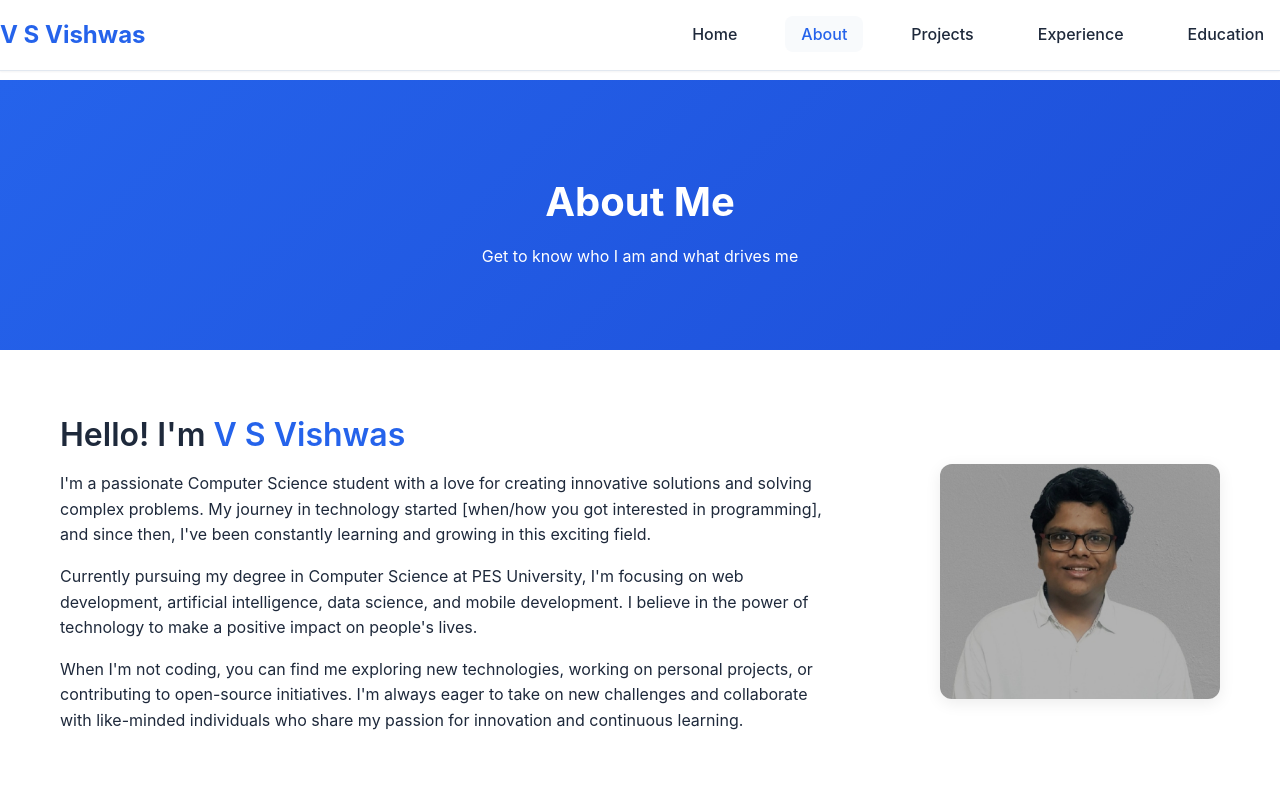
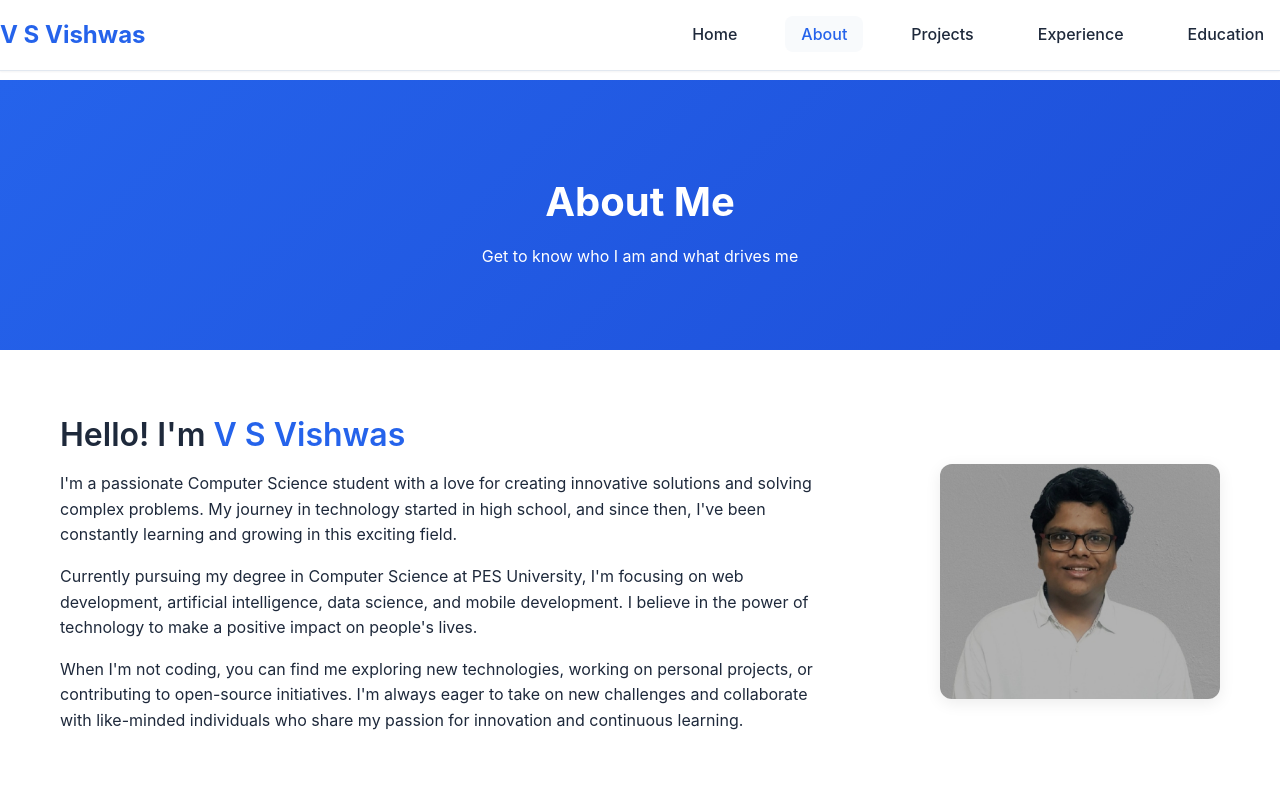
Before and after one commit to v-s-v-i-s-h-w-a-s/my-portfolio, a plain HTML site: page about.html in a window 1280 px wide. Shown: the top 800 px of the page. Drawn offline with Linux system fonts and the light colour scheme.

Commit message:
POR-4 #done -Added the right CSS styling -Fixed the about.html with right info

```diff
--- a/about.html
+++ b/about.html
@@ -55,7 +55,7 @@
                         <p>
                             I'm a passionate Computer Science student with a love for creating innovative
                             solutions and solving complex problems. My journey in technology started
-                            [when/how you got interested in programming], and since then, I've been
+                            in high school, and since then, I've been
                             constantly learning and growing in this exciting field.
                         </p>
                         <p>
```
